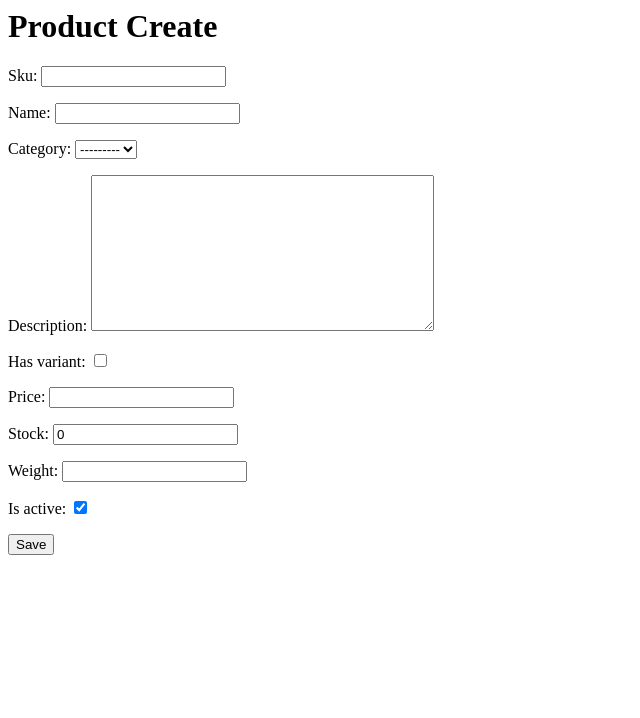
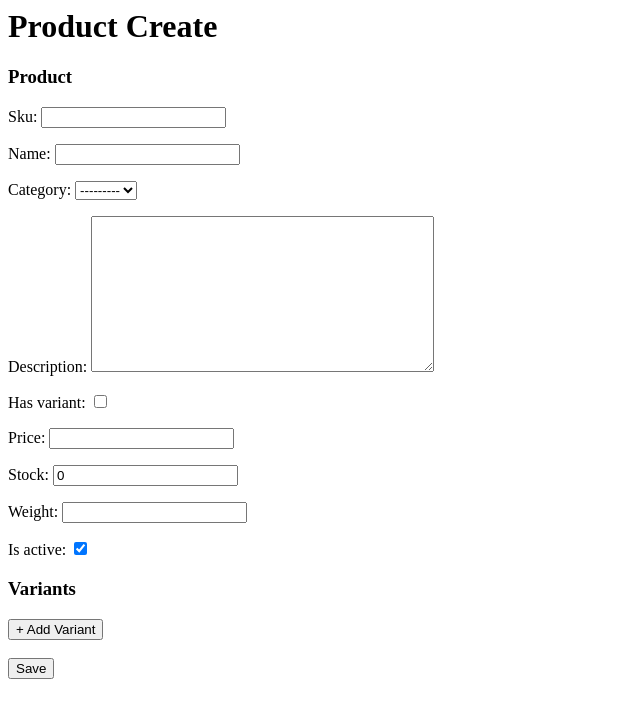
Before and after one commit to arifamrullah/booster-sale, a Django app: page /products/create/ in a window 1280 px wide. Shown: the top 718 px of the page, without its empty margins (0-640 px from the left). Run offline with Django 5.2, Linux system fonts and the light colour scheme; data that the repository does not hold is empty; some libraries are stand-ins or nearby versions.

Commit message:
Dynamic Form for Product Variant w/ HTMX

```diff
--- a/catalogue/forms.py
+++ b/catalogue/forms.py
@@ -1,4 +1,5 @@
 from django import forms
+from django.forms import inlineformset_factory
 from .models.category import Category
 from .models.product import Product
 from .models.product_image import ProductImage
@@ -15,3 +16,22 @@ class ProductForm(forms.ModelForm):
         super().__init__(*args, **kwargs)
 
         self.fields['category'].queryset = Category.objects.filter(parent__isnull=False)
+
+class ProductVariantForm(forms.ModelForm):
+    class Meta:
+        model = ProductVariant
+        fields = ['sku', 'price', 'stock']
+
+    def clean_sku(self):
+        sku = self.cleaned_data['sku']
+        if not sku:
+            raise forms.ValidationError('SKU wajib diisi')
+        return sku
+
+ProductVariantFormSet = inlineformset_factory(
+    Product,
+    ProductVariant,
+    form = ProductVariantForm,
+    extra=1,
+    can_delete=False
+)
--- a/catalogue/templates/products/create.html
+++ b/catalogue/templates/products/create.html
@@ -1,6 +1,28 @@
+<script src="https://unpkg.com/htmx.org@1.9.10"></script>
+
 <h1>Product Create</h1>
 <form method="post">
   {% csrf_token %}
-  {{ form.as_p }}
+
+  <h3>Product</h3>
+  {{ product_form.as_p }}
+
+  <h3>Variants</h3>
+
+  <div id="variant-container">
+    {{ variant_formset.management_form }}
+  </div>
+
+  <button
+    type="button"
+    hx-get="{% url 'products:variant_empty_form' %}"
+    hx-target="#variant-container"
+    hx-swap="beforeend"
+    hx-on="htmx:afterRequest:
+      document.getElementById('id_variants-TOTAL_FORMS').value++">
+    + Add Variant
+  </button>
+
+  <br><br>
   <button type="submit">Save</button>
 </form>
--- a/catalogue/urls.py
+++ b/catalogue/urls.py
@@ -9,4 +9,5 @@ urlpatterns = [
     path('<int:pk>/', views.product_detail, name='detail'),
     path('<int:pk>/edit/', views.product_update, name='update'),
     path('<int:pk>/delete/', views.product_delete, name='delete'),
+    path('variant-empty-form/', views.variant_empty_form, name='variant_empty_form'),
 ]
--- a/catalogue/views.py
+++ b/catalogue/views.py
@@ -1,3 +1,4 @@
+from django.template.loader import render_to_string
 from django.shortcuts import render, get_object_or_404, redirect
 from django.http import HttpResponse
 from .models.category import Category
@@ -6,10 +7,18 @@ from .models.product_image import ProductImage
 from .models.color import Color
 from .models.size import Size
 from .models.product_variant import ProductVariant
-from .forms import ProductForm
+from .forms import ProductForm, ProductVariantForm, ProductVariantFormSet
 
-def index(request):
-    return HttpResponse("This is Catalogue")
+def variant_empty_form(request):
+    formset = ProductVariantFormSet(prefix='variants')
+    empty_form = formset.empty_form
+
+    html = render_to_string(
+        'products/partials/variant_form.html',
+        {'form' : empty_form}
+    )
+
+    return HttpResponse(html)
 
 def product_list(request):
     products = Product.objects.all()
@@ -17,14 +26,22 @@ def product_list(request):
 
 def product_create(request):
     if request.method == 'POST':
-        form = ProductForm(request.POST)
-        if form.is_valid():
-            form.save()
+        product_form = ProductForm(request.POST)
+        variant_formset = ProductVariantFormSet(request.POST)
+
+        if product_form.is_valid() and variant_formset.is_valid():
+            product = product_form.save()
+            variant_formset.instance = product
+            variant_formset.save()
             return redirect('products:list')
     else:
-        form = ProductForm()
+        product_form = ProductForm()
+        variant_formset = ProductVariantFormSet()
 
-    return render(request, 'products/create.html', {'form' : form})
+    return render(request, 'products/create.html', {
+        'product_form' : product_form,
+        'variant_formset' : variant_formset
+    })
 
 def product_detail(request, pk):
     product = get_object_or_404(Product, pk=pk)
@@ -34,14 +51,21 @@ def product_update(request, pk):
     product = get_object_or_404(Product, pk=pk)
 
     if request.method == 'POST':
-        form = ProductForm(request.POST, instance=product)
-        if form.is_valid():
-            form.save()
+        product_form = ProductForm(request.POST, instance=product)
+        variant_formset = ProductVariantFormSet(request.POST, instance=product)
+
+        if product_form.is_valid() and variant_formset.is_valid():
+            product_form.save()
+            variant_formset.save()
             return redirect('products:list')
     else:
-        form = ProductForm(instance=product)
+        product_form = ProductForm(instance=product)
+        variant_formset = ProductVariantFormSet(instance=product)
 
-    return render(request, 'products/create.html', {'form': form})
+    return render(request, 'products/create.html', {
+        'product_form': product_form,
+        'variant_formset': variant_formset
+    })
 
 
 def product_delete(request, pk):
```
Also changed, not shown: catalogue/templates/products/partials/variant_form.html (added, +10 -0 lines).
